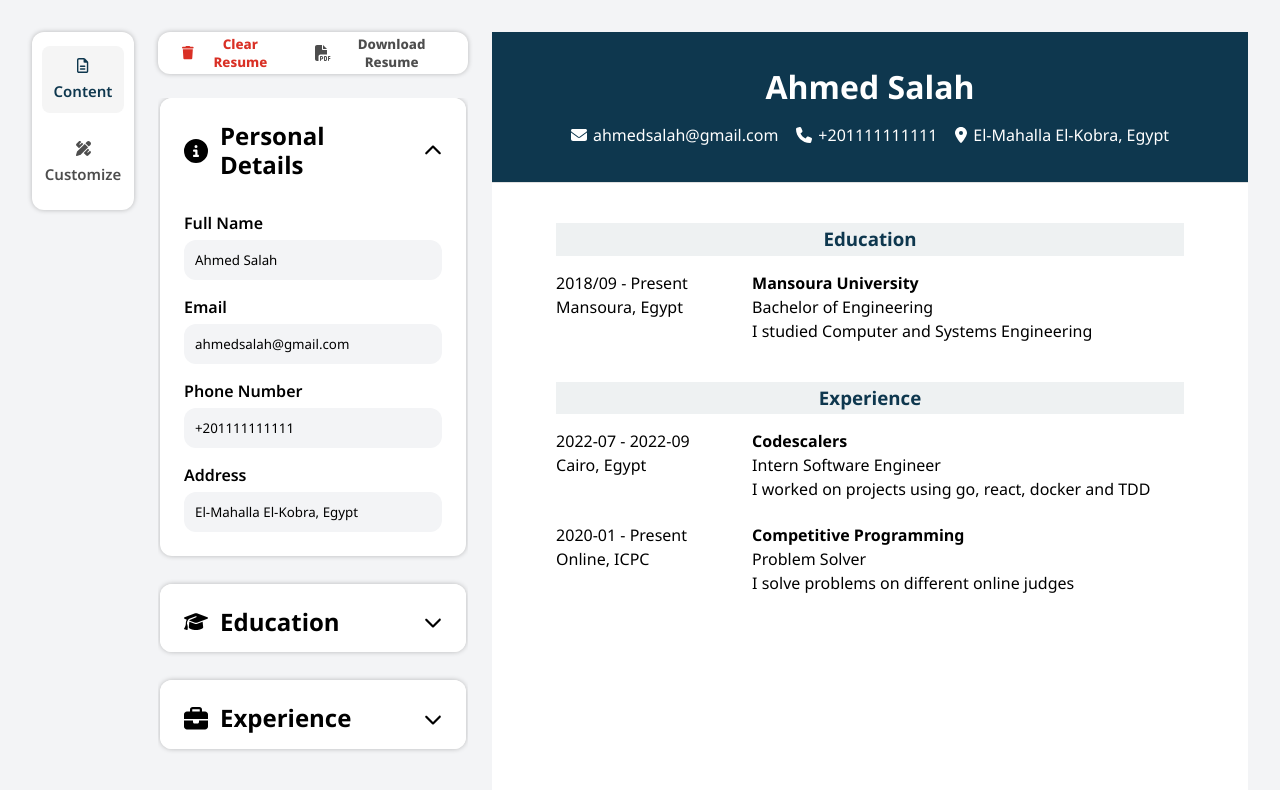
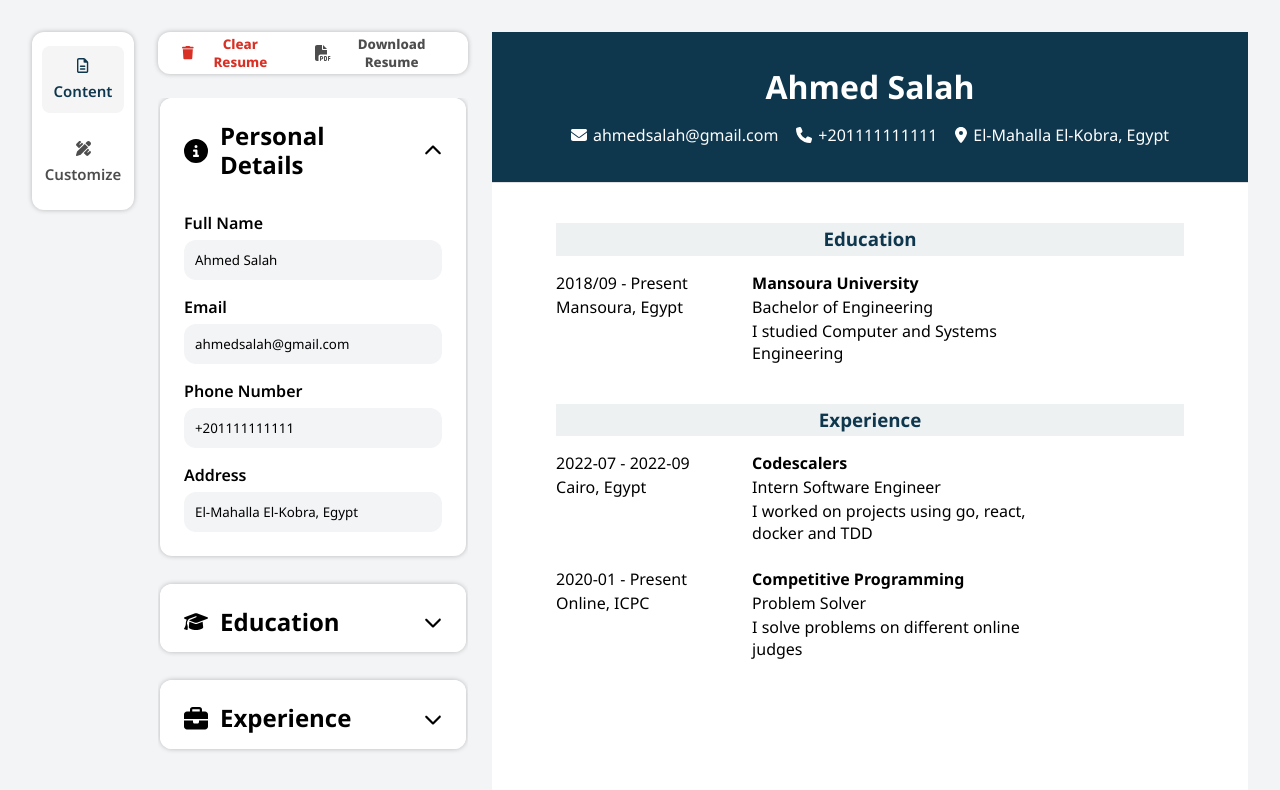
Before and after one commit to ahmeducf/cv-builder, a React (Vite) app: page / in a window 1280 px wide. Shown: the top 790 px of the page. Built offline with nearby package versions, Linux system fonts and the light colour scheme.

Commit message:
chore: Add media query for screen width under 1000px

```diff
--- a/src/components/App.css
+++ b/src/components/App.css
@@ -2,6 +2,14 @@
   display: flex;
   gap: 24px;
   padding: 32px;
+}
+
+@media (max-width: 1000px) {
+  #root {
+    flex-direction: column;
+    gap: 16px;
+    padding: 32px 90px;
+  }
 }
 
 @media (max-width: 500px) {
--- a/src/components/preview/education/EducationContent.css
+++ b/src/components/preview/education/EducationContent.css
@@ -22,6 +22,10 @@
   width: 160px;
 }
 
+.education-content__item__right {
+  width: 300px;
+}
+
 .education-content__item__right .school {
   font-weight: 700;
 }
--- a/src/components/preview/experience/ExperienceContent.css
+++ b/src/components/preview/experience/ExperienceContent.css
@@ -18,6 +18,10 @@
   flex-wrap: wrap;
 }
 
+.experience-content__item__right {
+  width: 300px;
+}
+
 .experience-content__item__left {
   width: 160px;
 }
```
